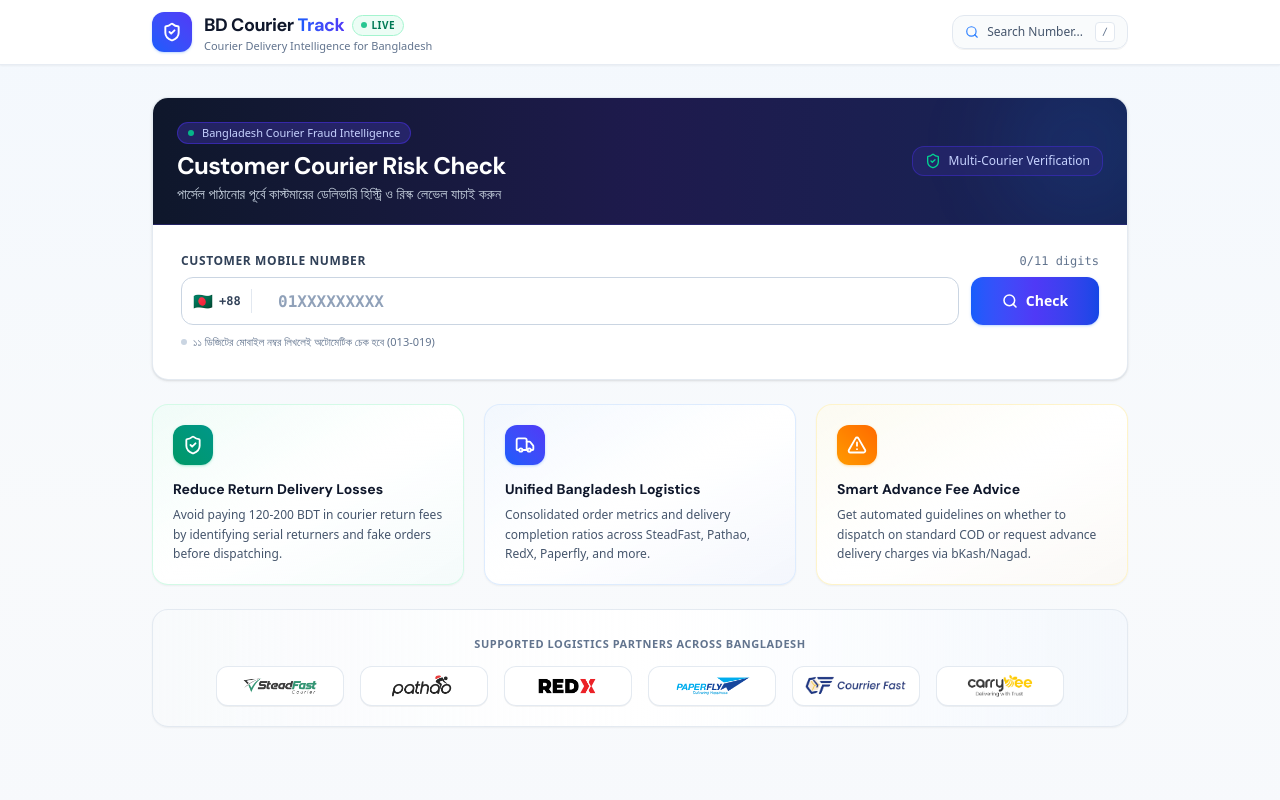
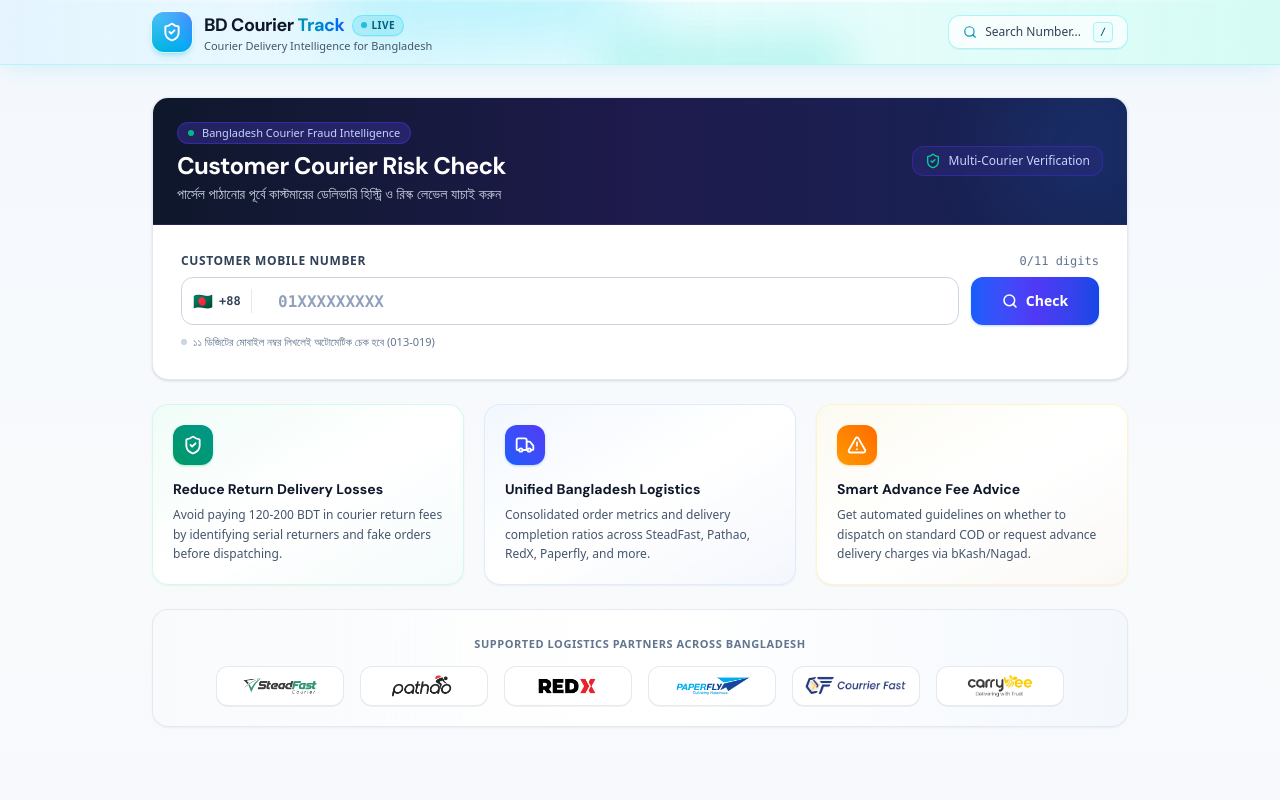
Before and after one commit to TeamRSBDigital/FraudCheck-BD, a React (Vite) app: page / in a window 1280 px wide. Shown: the top 800 px of the page. Built offline with nearby package versions, Linux system fonts and the light colour scheme; no server answers.

Commit message:
feat(navbar): update navbar with modern aqua glass aesthetic
Apply a new gradient theme, blur effects, and updated iconography to align the navigation bar with the application's refreshed UI design.

```diff
--- a/src/components/Navbar.tsx
+++ b/src/components/Navbar.tsx
@@ -13,53 +13,63 @@
   onFocusSearch,
 }) => {
   return (
-    <header className="sticky top-0 z-40 w-full border-b border-slate-200/80 bg-white/95 backdrop-blur-md shadow-xs">
-      <div className="mx-auto flex h-16 max-w-5xl items-center justify-between px-4 sm:px-6">
-        {/* Left: Brand Logo & Title */}
+    <header className="sticky top-0 z-40 w-full bg-gradient-to-r from-sky-100/75 via-cyan-50/80 to-teal-100/75 backdrop-blur-2xl backdrop-saturate-150 border-b border-cyan-200/70 shadow-[0_4px_24px_rgba(6,182,212,0.12)] relative overflow-hidden transition-all">
+      {/* Aqua Glass Light Reflection & Specular Highlights */}
+      <div className="absolute inset-x-0 top-0 h-[1.5px] bg-gradient-to-r from-transparent via-white to-transparent pointer-events-none opacity-90" />
+      <div className="absolute -top-10 left-1/4 w-80 h-20 bg-cyan-400/25 rounded-full blur-2xl pointer-events-none" />
+      <div className="absolute -bottom-8 right-1/3 w-64 h-16 bg-teal-400/20 rounded-full blur-xl pointer-events-none" />
+
+      <div className="relative mx-auto flex h-16 max-w-5xl items-center justify-between px-4 sm:px-6">
+        {/* Left: Brand Logo & Title with Aqua Glass Style */}
         <div className="flex items-center gap-3" id="nav-logo">
-          <div className="flex h-10 w-10 items-center justify-center rounded-xl bg-gradient-to-tr from-blue-600 to-indigo-600 text-white shadow-sm shadow-blue-500/25">
-            <ShieldCheck className="h-5 w-5 text-white stroke-[2.3]" />
+          <div className="relative flex h-10 w-10 items-center justify-center rounded-xl bg-gradient-to-tr from-cyan-500 via-sky-500 to-blue-600 text-white shadow-md shadow-cyan-500/30 ring-1 ring-white/60">
+            <ShieldCheck className="h-5 w-5 text-white stroke-[2.3] drop-shadow-xs" />
+            <div className="absolute inset-0 rounded-xl bg-gradient-to-b from-white/30 to-transparent pointer-events-none" />
           </div>
+
           <div>
             <div className="flex items-center gap-2">
               <span className="text-base sm:text-lg font-extrabold tracking-tight text-slate-900 font-display">
-                BD Courier <span className="text-transparent bg-clip-text bg-gradient-to-r from-blue-600 to-indigo-600">Track</span>
+                BD Courier{' '}
+                <span className="text-transparent bg-clip-text bg-gradient-to-r from-cyan-600 via-sky-600 to-blue-600">
+                  Track
+                </span>
               </span>
-              <span className="inline-flex items-center gap-1 px-2 py-0.5 rounded-full text-[10px] font-bold bg-emerald-50 text-emerald-700 border border-emerald-200 uppercase tracking-wider">
-                <span className="w-1.5 h-1.5 rounded-full bg-emerald-500 animate-pulse" />
+              <span className="inline-flex items-center gap-1 px-2 py-0.5 rounded-full text-[10px] font-bold bg-cyan-500/15 text-cyan-800 border border-cyan-300/80 backdrop-blur-md shadow-2xs uppercase tracking-wider">
+                <span className="w-1.5 h-1.5 rounded-full bg-cyan-500 animate-pulse shadow-xs" />
                 Live
               </span>
             </div>
-            <p className="text-[11px] font-medium text-slate-500 leading-tight">
+            <p className="text-[11px] font-medium text-slate-600 leading-tight">
               Courier Delivery Intelligence for Bangladesh
             </p>
           </div>
         </div>
 
-        {/* Right: Quick Search Input & Quota */}
+        {/* Right: Quick Search Input & Quota with Aqua Glass Pills */}
         <div className="flex items-center gap-3">
           <button
             type="button"
             onClick={onFocusSearch}
-            className="hidden sm:flex items-center gap-2 px-3 py-1.5 rounded-xl border border-slate-200 bg-slate-50/80 text-slate-600 text-xs hover:border-blue-300 hover:bg-blue-50/40 hover:text-blue-700 transition-all cursor-pointer shadow-2xs"
+            className="hidden sm:flex items-center gap-2 px-3.5 py-1.5 rounded-xl border border-cyan-200/90 bg-white/75 hover:bg-white/95 text-slate-700 text-xs hover:border-cyan-400 hover:text-cyan-800 transition-all cursor-pointer shadow-2xs backdrop-blur-md hover:shadow-xs hover:shadow-cyan-500/15"
           >
-            <Search className="w-3.5 h-3.5 text-blue-500" />
-            <span>Search Number...</span>
-            <kbd className="ml-1 font-mono text-[10px] px-1.5 py-0.5 rounded bg-white border border-slate-200 text-slate-500">
+            <Search className="w-3.5 h-3.5 text-cyan-600" />
+            <span className="font-medium">Search Number...</span>
+            <kbd className="ml-1 font-mono text-[10px] px-1.5 py-0.5 rounded bg-cyan-50/80 border border-cyan-200 text-cyan-800 font-semibold shadow-2xs">
               /
             </kbd>
           </button>
 
-          {/* Quota Pill */}
+          {/* Quota Pill with Water/Aqua Glass Theme */}
           {remainingChecks !== null && (
             <div
-              className="inline-flex items-center gap-1.5 px-3 py-1.5 rounded-xl text-xs font-semibold bg-gradient-to-r from-blue-50 to-indigo-50 text-blue-900 border border-blue-200 shadow-2xs"
+              className="inline-flex items-center gap-1.5 px-3 py-1.5 rounded-xl text-xs font-semibold bg-gradient-to-r from-cyan-100/80 via-sky-50/90 to-teal-100/70 text-cyan-950 border border-cyan-300/80 shadow-2xs backdrop-blur-md"
               title="Daily free checks remaining for your IP"
               id="quota-badge"
             >
-              <Zap className="w-3.5 h-3.5 text-amber-500 fill-amber-500" />
-              <span className="font-mono font-bold text-blue-950">{remainingChecks}</span>
-              <span className="text-blue-700 hidden md:inline">/ {totalLimit} free checks</span>
+              <Zap className="w-3.5 h-3.5 text-amber-500 fill-amber-500 drop-shadow-2xs" />
+              <span className="font-mono font-bold text-cyan-950">{remainingChecks}</span>
+              <span className="text-cyan-800 hidden md:inline">/ {totalLimit} free checks</span>
             </div>
           )}
         </div>
```
